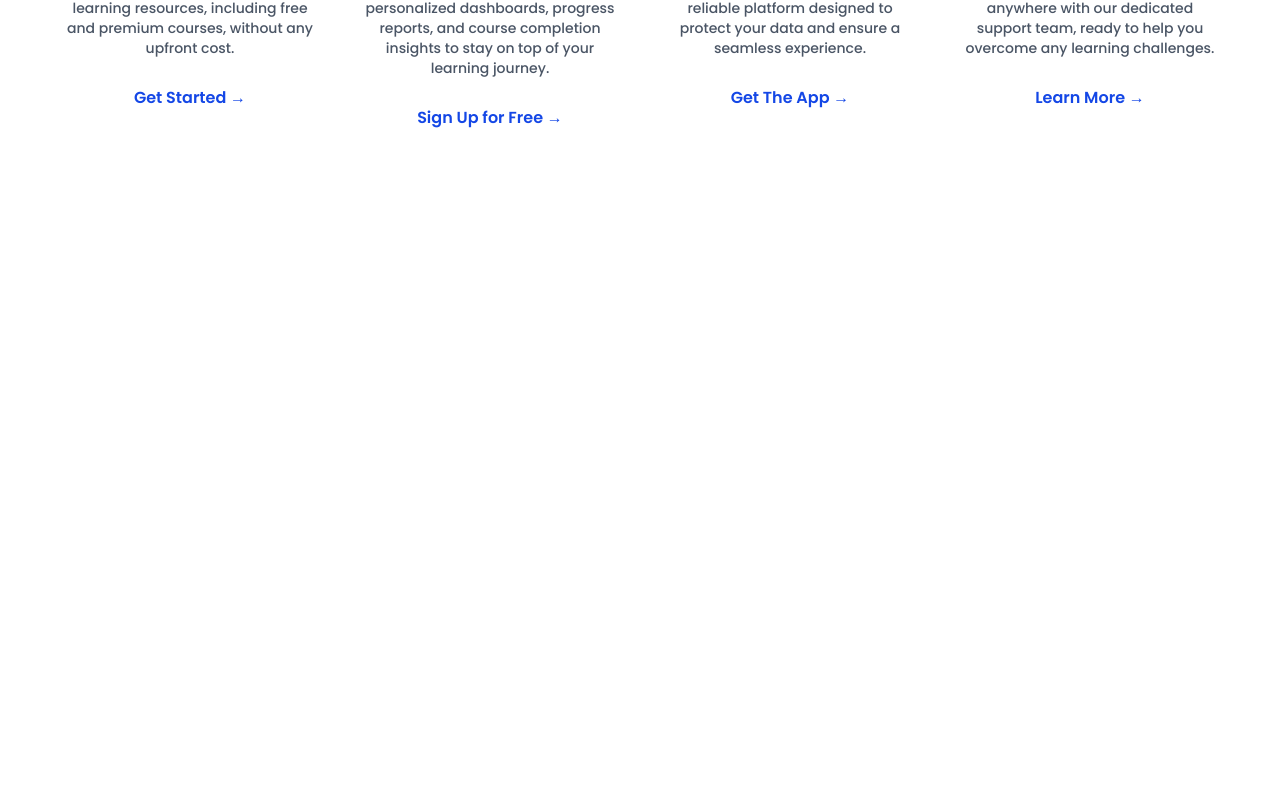
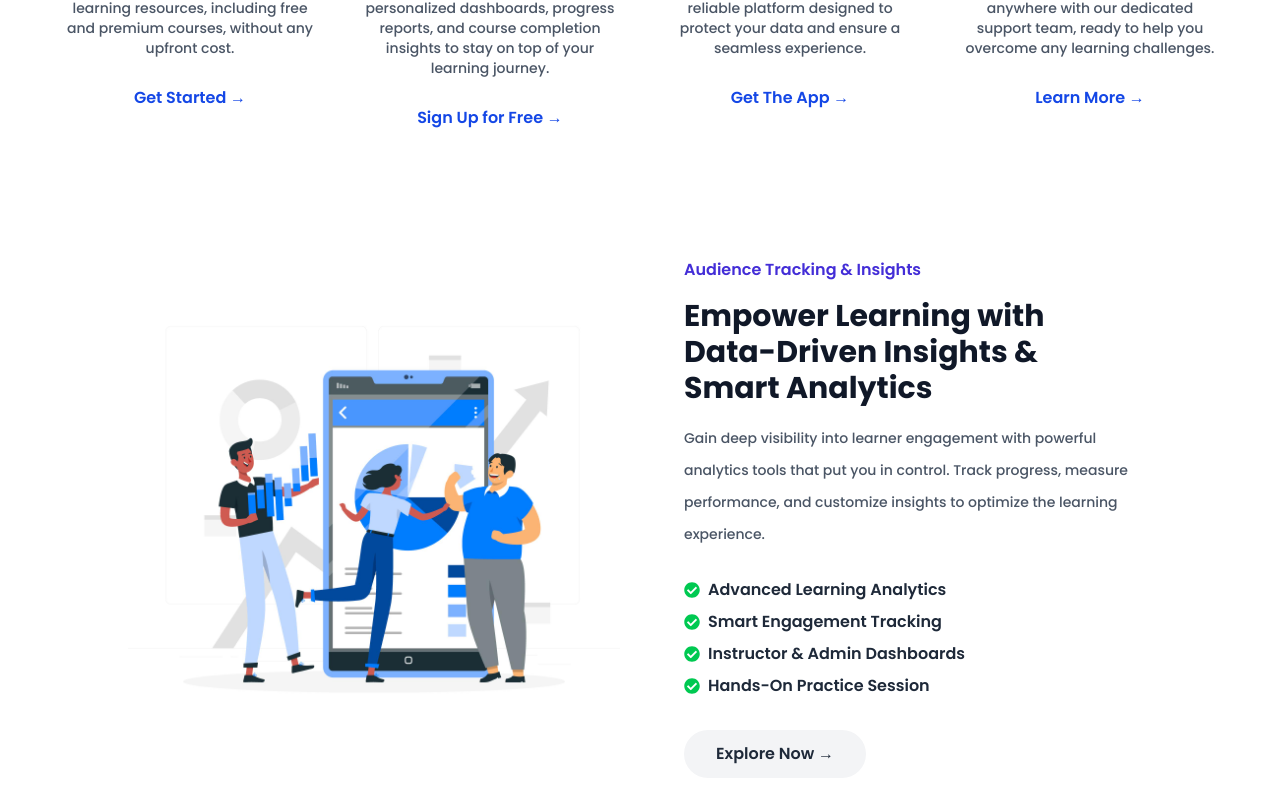
Before and after one commit to nbhanu220904/landing-page-upadhyaya, a Next.js app: page / in a window 1280 px wide. Shown: the part 1174-1976 px from the top of the page. Before the commit the page ends 1368 px from the top, so only its background shows below. Built offline with nearby package versions, Linux system fonts and the light colour scheme.

Commit message:
4th commit AnalyticsFeature Section

```diff
--- /dev/null
+++ b/components/Home/AnalyticsFeature/AnalyticsFeature.tsx
@@ -0,0 +1,60 @@
+import React from "react";
+import Image from "next/image";
+import { FaCheckCircle } from "react-icons/fa";
+
+const AnalyticsFeature = () => {
+  return (
+    <div className="pt-10 pb-16">
+      {/* Define Grid */}
+      <div className="w-[95%] sm:w-[80%] mx-auto items-center grid grid-cols-1 lg:grid-cols-2 gap-10">
+        {/* Image Content */}
+        <div>
+          <Image
+            src="/analytics.jpg"
+            alt="Analytics Image"
+            width={550}
+            height={550}
+            className="object-contain"
+          />
+        </div>
+        {/* Text Content */}
+        <div className="p-6">
+          <h1 className="text-base font-semibold text-indigo-700">
+            Audience Tracking & Insights
+          </h1>
+          <h1 className="mt-4 text-xl sm:text-2xl md:text-3xl font-bold text-gray-900">
+            Empower Learning with Data-Driven Insights & Smart Analytics
+          </h1>
+          <p className="mt-4 text-gray-600 text-sm font-medium leading-[2rem]">
+            Gain deep visibility into learner engagement with powerful analytics
+            tools that put you in control. Track progress, measure performance,
+            and customize insights to optimize the learning experience.
+          </p>
+          <ul className="mt-7 space-y-2 text-gray-800">
+            <li className="flex items-center font-semibold">
+              <FaCheckCircle className="text-green-500 mr-2" />
+              Advanced Learning Analytics
+            </li>
+            <li className="flex items-center font-semibold">
+              <FaCheckCircle className="text-green-500 mr-2" />
+              Smart Engagement Tracking
+            </li>
+            <li className="flex items-center font-semibold">
+              <FaCheckCircle className="text-green-500 mr-2" />
+              Instructor & Admin Dashboards
+            </li>
+            <li className="flex items-center font-semibold">
+              <FaCheckCircle className="text-green-500 mr-2" />
+              Hands-On Practice Session
+            </li>
+          </ul>
+          <button className="mt-8 px-8 py-3 bg-gray-100 text-gray-800 font-semibold rounded-full hover:bg-blue-600 transition-all duration-200 hover:text-white">
+            Explore Now &rarr;
+          </button>
+        </div>
+      </div>
+    </div>
+  );
+};
+
+export default AnalyticsFeature;
--- a/components/Home/Home.tsx
+++ b/components/Home/Home.tsx
@@ -1,12 +1,14 @@
 import React from "react";
 import Hero from "./Hero/Hero";
 import WhyChoose from "./WhyChoose/WhyChoose";
+import AnalyticsFeature from "./AnalyticsFeature/AnalyticsFeature";
 
 const Home = () => {
   return (
     <div className="overflow-hidden ">
       <Hero />
       <WhyChoose />
+      <AnalyticsFeature />
     </div>
   );
 };
```
Also changed, not shown: public/analytics.jpg (added).
